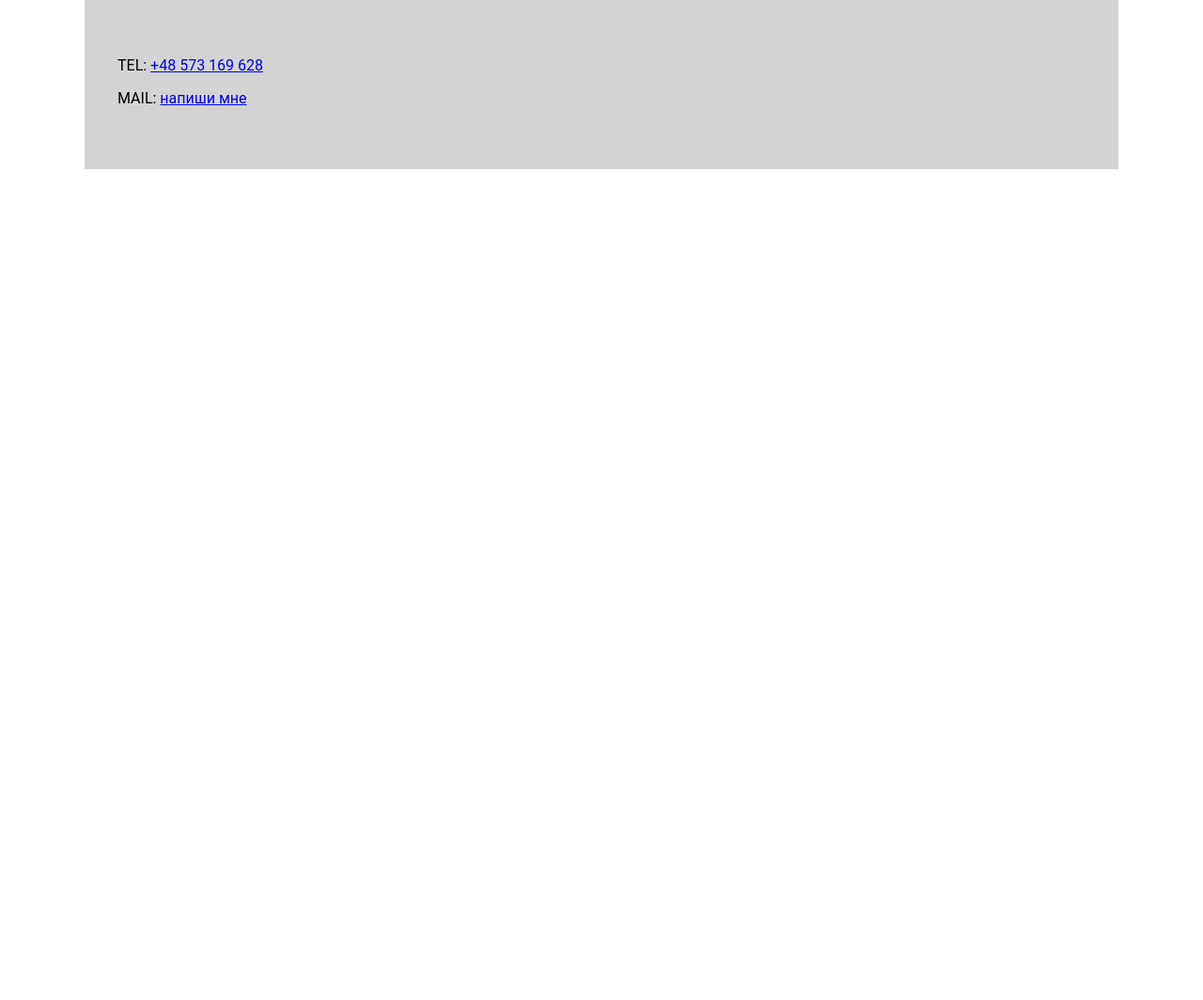
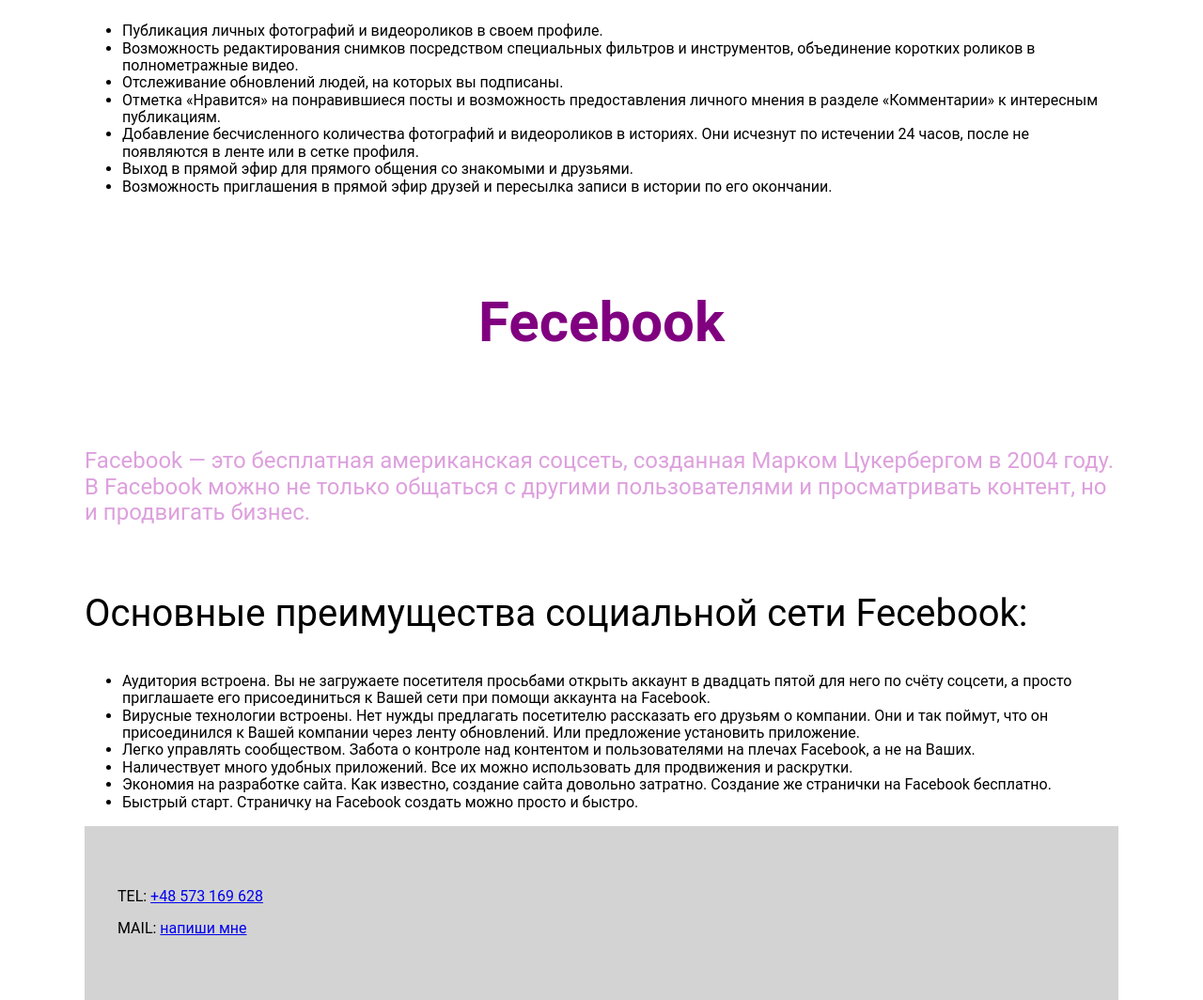
Before and after one commit to Alex777M/GIT, a plain HTML site: page intex.html in a window 1280 px wide. Shown: the part 730-1794 px from the top of the page at 94% size. Before the commit the page ends 910 px from the top, so only its background shows below. Drawn offline with Linux system fonts and the light colour scheme.

Commit message:
fecebook

```diff
--- a/intex.html
+++ b/intex.html
@@ -28,9 +28,9 @@
                 Здесь вы также сможете подписываться на интересных людей, в том числе друзей и родственников, а в дальнейшем отслеживать интересные обновлениях их ленты.<br>
                  Помимо прочего, вы сможете отслеживать страницы с уникальным контентом – фото, видео, GIF-анимации, и так далее.<br> Скачайте бесплатно приложение Instagram – станьте участником многомиллионного сообщества и делитесь интересными моментами из собственной повседневной жизни.
             </p>
+            <p class="text-header">
+                Основные преимущества социальной сети Instagram:
             <p>
-                Основные преимущества социальной сети Instagram:
-            <h  p>
             <ul>
                 <li>
                     Публикация личных фотографий и видеороликов в своем профиле.
@@ -54,6 +54,35 @@
                     Возможность приглашения в прямой эфир друзей и пересылка записи в истории по его окончании.
                 </li>
             </ul>
+            <h2>
+                Fecebook
+            </h2>
+            <p class="text">
+                Facebook — это бесплатная американская соцсеть, созданная Марком Цукербергом в 2004 году. В Facebook можно не только общаться с другими пользователями и просматривать контент, но и продвигать бизнес.
+            </p>
+            <p class="text-header">
+                Основные преимущества социальной сети Fecebook:
+            <p>
+                <ul>
+                    <li>
+                        Аудитория  встроена. Вы не загружаете посетителя  просьбами открыть аккаунт в двадцать пятой для него по счёту соцсети, а просто приглашаете его присоединиться к Вашей сети при помощи аккаунта на Facebook.
+                    </li>
+                    <li>
+                        Вирусные технологии встроены. Нет нужды предлагать посетителю рассказать его друзьям о компании. Они и так поймут, что он присоединился к Вашей компании через ленту обновлений. Или предложение установить приложение.
+                    </li>
+                    <li>
+                        Легко управлять  сообществом. Забота о контроле  над контентом и пользователями  на плечах Facebook, а не на Ваших.
+                    </li>
+                    <li>
+                        Наличествует  много удобных приложений. Все  их можно использовать для  продвижения и раскрутки.
+                    </li>
+                    <li>
+                        Экономия на разработке сайта. Как известно, создание сайта довольно затратно. Создание же странички на Facebook бесплатно.
+                    </li>
+                    <li>
+                        Быстрый старт. Страничку на Facebook создать можно просто и быстро.
+                    </li>
+                </ul>
         </main>
         <footer>
             <p>TEL: <a href="tel:573169628"> +48 573 169 628</a></p>
--- a/style.css
+++ b/style.css
@@ -5,7 +5,7 @@
 
 h2 {
     color:purple;
-    font-size: 50px;
+    font-size: 60px;
     margin-top: 100px;
     margin-bottom: 100px;
     text-align: center;
@@ -27,7 +27,7 @@ h2 {
 }
 
 .text {
-    font-size: 12px;
+    font-size: 24px;
     color:plum;
     margin-bottom: 70px;
 }
@@ -38,3 +38,7 @@ footer {
     background-color: lightgray;
     padding-left: 35px;
 }
+
+.text-header {
+    font-size: 40px;
+}
```
